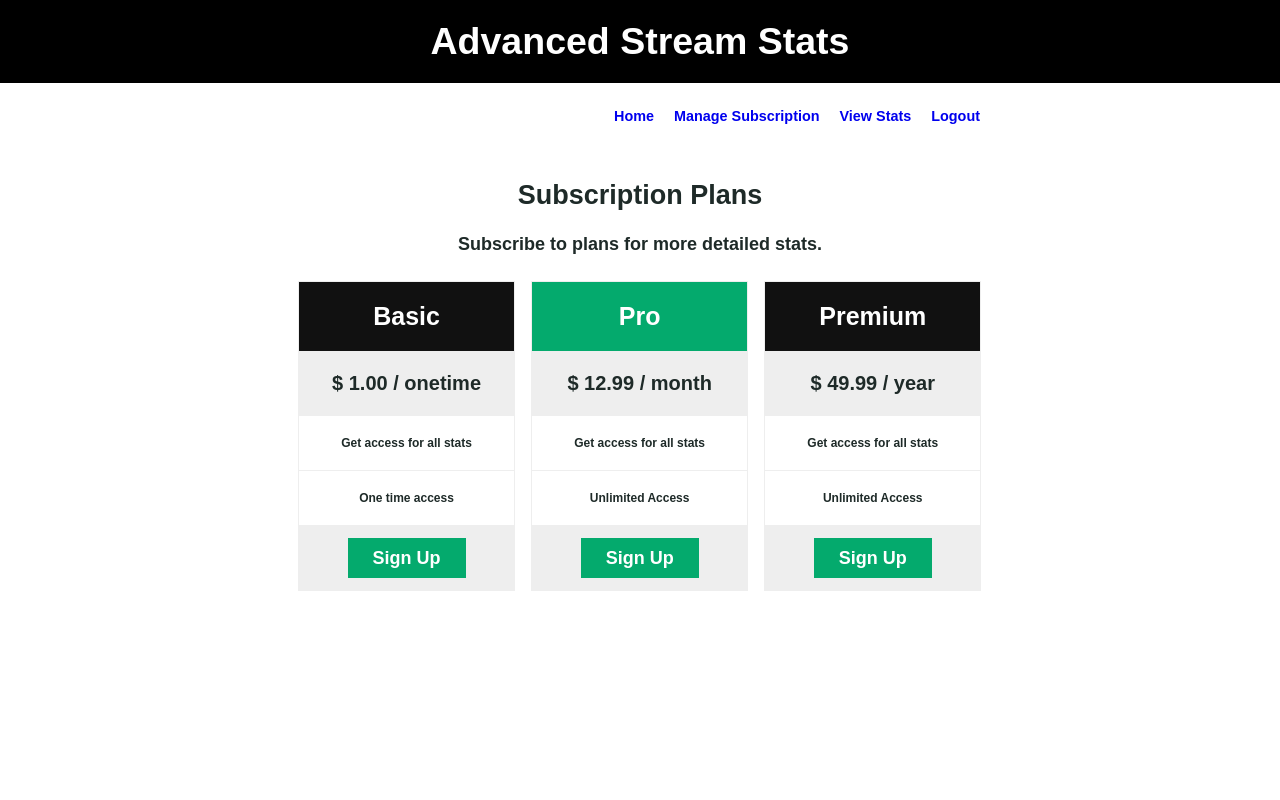
After one commit to Da5otpxj2/Advanced-Stream-Stats, a PHP site: page /stats.php in a window 1280 px wide. The commit adds this page. Run offline with PHP 8.4, Linux system fonts and the light colour scheme; the visitor is signed in with stand-in values (Sample User, id 1).

Commit message:
Subscription Plans Layout

```diff
--- a/assets/css/phppot-style.css
+++ b/assets/css/phppot-style.css
@@ -7,7 +7,7 @@
 	width: 740px;
 	margin: 0 auto;
 	padding: 0px 20px 20px 20px;
-	margin-top: 12vh;
+	margin-top: 15px;
 }
 
 .phppot-container table {
@@ -152,6 +152,63 @@ input[type=text].phppot-input, .phppot-container input,
 	display: inline-block;
 }
 
+
+* {
+	box-sizing: border-box;
+  }
+
+  .columns {
+	float: left;
+	width: 33.3%;
+	padding: 8px;
+	font-size: 12px;
+  }
+
+  .price {
+	list-style-type: none;
+	border: 1px solid #eee;
+	margin: 0;
+	padding: 0;
+	-webkit-transition: 0.3s;
+	transition: 0.3s;
+  }
+
+  .price:hover {
+	box-shadow: 0 8px 12px 0 rgba(0,0,0,0.2)
+  }
+
+  .price .header {
+	background-color: #111;
+	color: white;
+	font-size: 25px;
+  }
+
+  .price li {
+	border-bottom: 1px solid #eee;
+	padding: 20px;
+	text-align: center;
+  }
+
+  .price .grey {
+	background-color: #eee;
+	font-size: 20px;
+  }
+
+  .button {
+	background-color: #04AA6D;
+	border: none;
+	color: white;
+	padding: 10px 25px;
+	text-align: center;
+	text-decoration: none;
+	font-size: 18px;
+  }
+
+@media only screen and (max-width: 600px) {
+	.columns {
+		width: 100%;
+	}
+}
 @media all and (max-width: 780px) {
 	.phppot-container {
 		width: auto;
--- a/assets/css/user-registration.css
+++ b/assets/css/user-registration.css
@@ -96,6 +96,7 @@ input.btn {
 	font-weight: bold;
 	padding-top: 60px;
 	text-align: center;
+	font-size: 18px;
 }
 
 .main-signup-heading{
--- a/home.php
+++ b/home.php
@@ -26,7 +26,10 @@ if (isset($_SESSION["username"])) {
     <div class="main-signup-heading"><h2>Advanced Stream Stats</h2></div>
 	<div class="phppot-container">
 		<div class="page-header">
-			<span class="login-signup"><a href="logout.php">Logout</a></span>
+            <span class="login-signup"><a href="logout.php">Logout</a></span>
+            <span class="login-signup"><a href="stats.php">View Stats</a></span>
+			<span class="login-signup"><a href="subscription.php">Manage Subscription</a></span>
+            <span class="login-signup"><a href="home.php">Home</a></span>
 		</div>
 		<div class="page-content">Welcome <?php echo $username;?></div>
 	</div>
--- /dev/null
+++ b/stats.php
@@ -0,0 +1,71 @@
+<?php
+session_start();
+if (isset($_SESSION["username"])) {
+    $username = $_SESSION["username"];
+    session_write_close();
+} else {
+    // since the username is not set in session, the user is not-logged-in
+    // he is trying to access this page unauthorized
+    // so let's clear all session variables and redirect him to index
+    session_unset();
+    session_write_close();
+    $url = "./index.php";
+    header("Location: $url");
+}
+
+?>
+<HTML>
+<HEAD>
+<TITLE>Stats</TITLE>
+<link href="assets/css/phppot-style.css" type="text/css"
+	rel="stylesheet" />
+<link href="assets/css/user-registration.css" type="text/css"
+	rel="stylesheet" />
+</HEAD>
+<BODY>
+    <div class="main-signup-heading"><h2>Advanced Stream Stats</h2></div>
+	<div class="phppot-container">
+		<div class="page-header">
+            <span class="login-signup"><a href="logout.php">Logout</a></span>
+            <span class="login-signup"><a href="stats.php">View Stats</a></span>
+			<span class="login-signup"><a href="subscription.php">Manage Subscription</a></span>
+            <span class="login-signup"><a href="home.php">Home</a></span>
+		</div>
+		<div class="page-content">
+
+            <h2 style="text-align:center">Subscription Plans</h2>
+            <p style="text-align:center">Subscribe to plans for more detailed stats.</p>
+
+            <div class="columns">
+            <ul class="price">
+                <li class="header">Basic</li>
+                <li class="grey">$ 1.00 / onetime</li>
+                <li>Get access for all stats</li>
+                <li>One time access</li>
+                <li class="grey"><a href="#" class="button">Sign Up</a></li>
+            </ul>
+            </div>
+
+            <div class="columns">
+            <ul class="price">
+                <li class="header" style="background-color:#04AA6D">Pro</li>
+                <li class="grey">$ 12.99 / month</li>
+                <li>Get access for all stats</li>
+                <li>Unlimited Access</li>
+                <li class="grey"><a href="#" class="button">Sign Up</a></li>
+            </ul>
+            </div>
+
+            <div class="columns">
+            <ul class="price">
+                <li class="header">Premium</li>
+                <li class="grey">$ 49.99 / year</li>
+                <li>Get access for all stats</li>
+                <li>Unlimited Access</li>
+                <li class="grey"><a href="#" class="button">Sign Up</a></li>
+            </ul>
+            </div>
+        </div>
+	</div>
+</BODY>
+</HTML>
```
